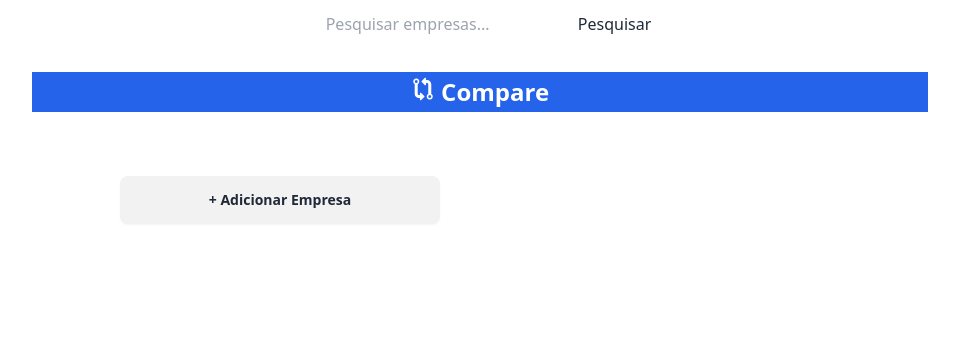
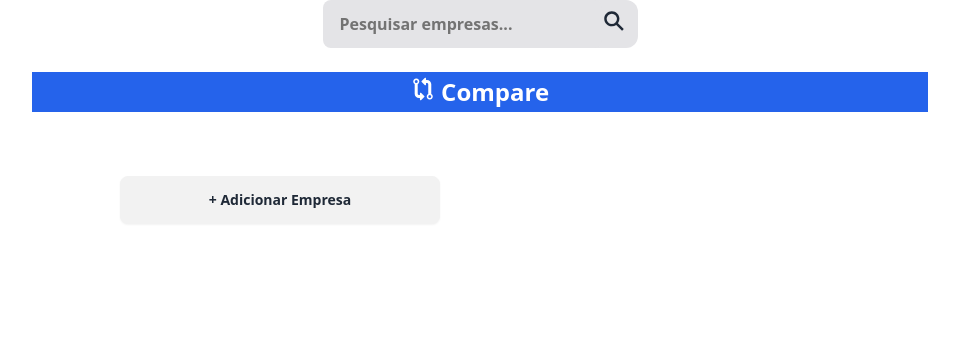
Before and after one commit to PenseNisso/PenseNissoApp, a Django app: page /comparator/ in a window 1280 px wide. Shown: the part 64-420 px from the top of the page, without its empty margins (160-1119 px from the left). Run offline with Django 4.2, Linux system fonts and the light colour scheme; data that the repository does not hold is empty; some libraries are stand-ins or nearby versions.

Commit message:
style: change searchbar color and comparator and report form title

```diff
--- a/base_templates/global/searchbar.html
+++ b/base_templates/global/searchbar.html
@@ -1,6 +1,8 @@
-<form action="{% url 'search:search' %}" method="get">
+<form action="{% url 'search:search' %}" method="get"
+    class="flex justify-center items-center bg-zinc-200 rounded-xl pr-3">
     {% csrf_token %}
-    <input type="search" id="search" name="search" placeholder="Pesquisar empresas..." class="input" required />
+    <input type="search" id="search" name="search" placeholder="Pesquisar empresas..."
+        class="input bg-zinc-200 font-semibold placeholder-neutral-500" required />
     <script>
         var tags = [
             {% for company in companies %}
@@ -18,5 +20,5 @@
             });
         });
     </script>
-    <input type="submit" value="Pesquisar">
+    <button type="submit" class="cursor-pointer text-2xl"><ion-icon name="search-sharp"></ion-icon></button>
 </form>
--- a/comparator/templates/comparator.html
+++ b/comparator/templates/comparator.html
@@ -1,4 +1,9 @@
 {% extends 'global/base.html' %}
+
+{% block title %}
+- Comparador de Empresas
+{% endblock %}
+
 {% block content %}
 
 <div class="flex flex-column justify-center items-center bg-blue-600 text-white w-full h-10 text-center my-6">
--- a/infos/templates/report.html
+++ b/infos/templates/report.html
@@ -2,7 +2,7 @@
 {% load crispy_forms_tags %}
 
 {% block title %}
-Denuncie - Pense Nisso
+- Denuncie
 {% endblock %}
 
 {% block form_content %}
```
